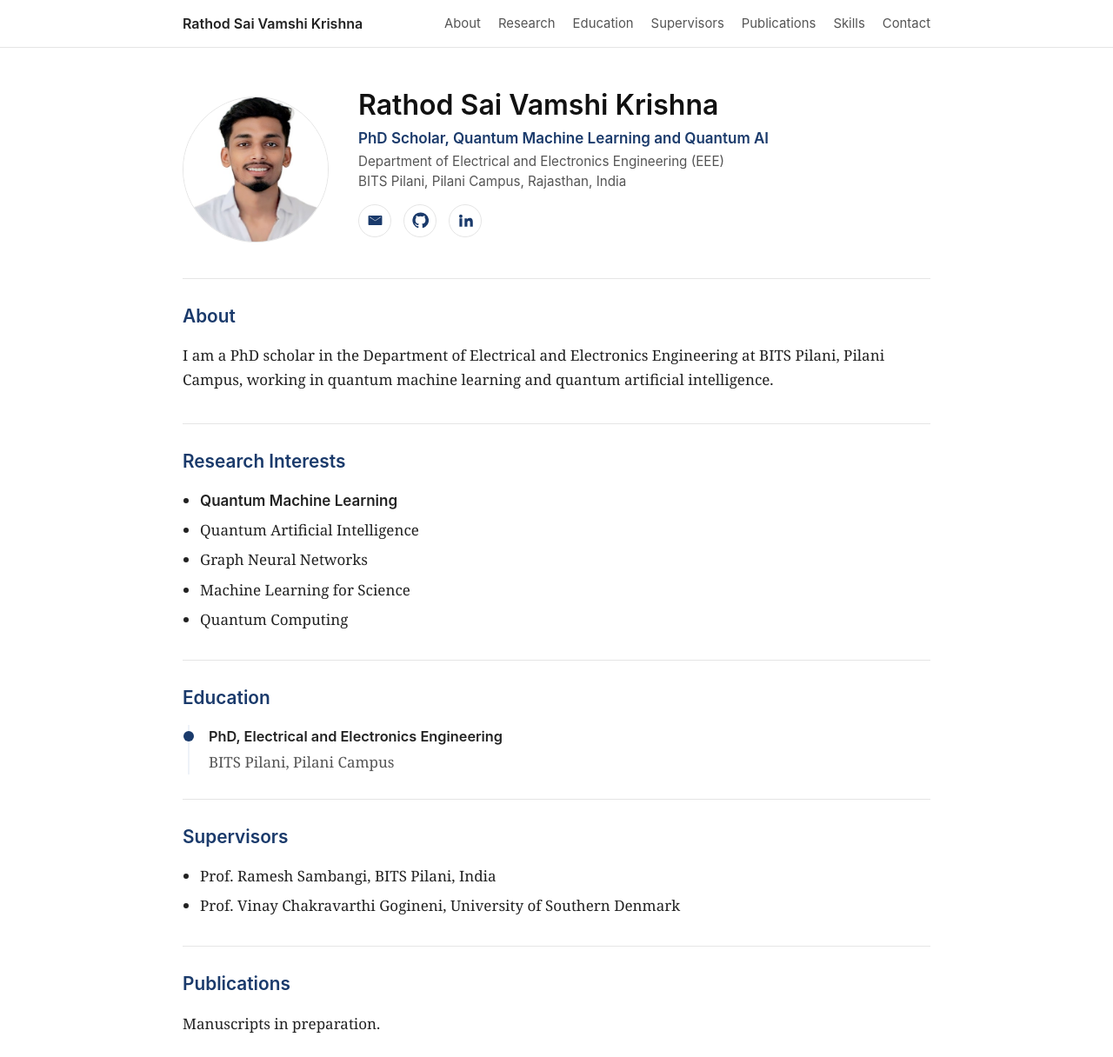
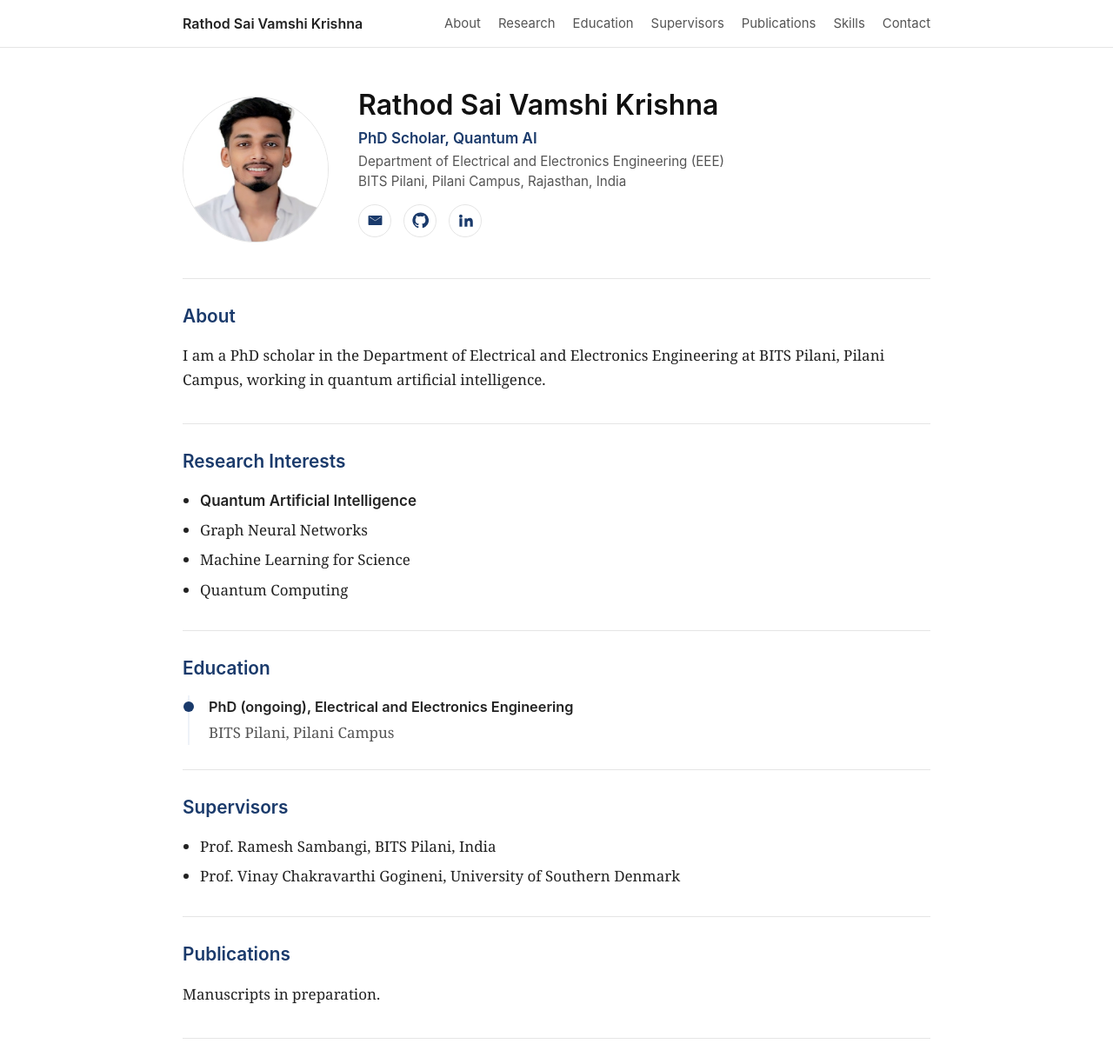
Before and after one commit to Rathodvamshi007/rathodvamshi007.github.io, a plain HTML site: page index.html in a window 1280 px wide. Shown: the top 1216 px of the page at 87% size. Drawn offline with Linux system fonts and the light colour scheme.

Commit message:
Quantum AI wording; PhD (ongoing)

```diff
--- a/index.html
+++ b/index.html
@@ -4,14 +4,14 @@
 <meta charset="utf-8">
 <meta name="viewport" content="width=device-width, initial-scale=1">
 <title>Rathod Sai Vamshi Krishna | PhD Scholar, Quantum AI</title>
-<meta name="description" content="Rathod Sai Vamshi Krishna is a PhD scholar at BITS Pilani working on quantum machine learning and quantum artificial intelligence.">
+<meta name="description" content="Rathod Sai Vamshi Krishna is a PhD scholar at BITS Pilani working in quantum artificial intelligence.">
 <meta name="author" content="Rathod Sai Vamshi Krishna">
 <meta name="theme-color" content="#1a3a6b">
 <link rel="icon" type="image/svg+xml" href="favicon.svg">
 <link rel="canonical" href="https://rathodvamshi007.github.io/">
 <meta property="og:type" content="profile">
 <meta property="og:title" content="Rathod Sai Vamshi Krishna">
-<meta property="og:description" content="PhD Scholar, Quantum Machine Learning and Quantum AI. Department of EEE, BITS Pilani, Pilani Campus.">
+<meta property="og:description" content="PhD Scholar, Quantum AI. Department of EEE, BITS Pilani, Pilani Campus.">
 <meta property="og:url" content="https://rathodvamshi007.github.io/">
 <meta property="og:image" content="https://rathodvamshi007.github.io/photo.jpg">
 <meta property="og:image:alt" content="Photo of Rathod Sai Vamshi Krishna">
@@ -97,7 +97,7 @@
     <img src="photo.jpg" width="168" height="168" alt="Photo of Rathod Sai Vamshi Krishna">
     <div>
       <h1>Rathod Sai Vamshi Krishna</h1>
-      <p class="role">PhD Scholar, Quantum Machine Learning and Quantum AI</p>
+      <p class="role">PhD Scholar, Quantum AI</p>
       <p class="meta">Department of Electrical and Electronics Engineering (EEE)<br>BITS Pilani, Pilani Campus, Rajasthan, India</p>
       <ul class="icons" aria-label="Links">
         <li><a href="mailto:p20250092@pilani.bits-pilani.ac.in" aria-label="Email" title="Email">
@@ -115,14 +115,13 @@
   <section id="about" aria-labelledby="h-about">
     <h2 id="h-about">About</h2>
     <p>I am a PhD scholar in the Department of Electrical and Electronics Engineering at BITS Pilani, Pilani Campus, working in
-    quantum machine learning and quantum artificial intelligence.</p>
+    quantum artificial intelligence.</p>
   </section>
 
   <section id="research" aria-labelledby="h-research">
     <h2 id="h-research">Research Interests</h2>
     <ul class="interests">
-      <li><strong>Quantum Machine Learning</strong></li>
-      <li>Quantum Artificial Intelligence</li>
+      <li><strong>Quantum Artificial Intelligence</strong></li>
       <li>Graph Neural Networks</li>
       <li>Machine Learning for Science</li>
       <li>Quantum Computing</li>
@@ -133,7 +132,7 @@
     <h2 id="h-education">Education</h2>
     <div class="timeline">
       <div class="entry">
-        <h3>PhD, Electrical and Electronics Engineering</h3>
+        <h3>PhD (ongoing), Electrical and Electronics Engineering</h3>
         <p>BITS Pilani, Pilani Campus</p>
       </div>
     </div>
```
